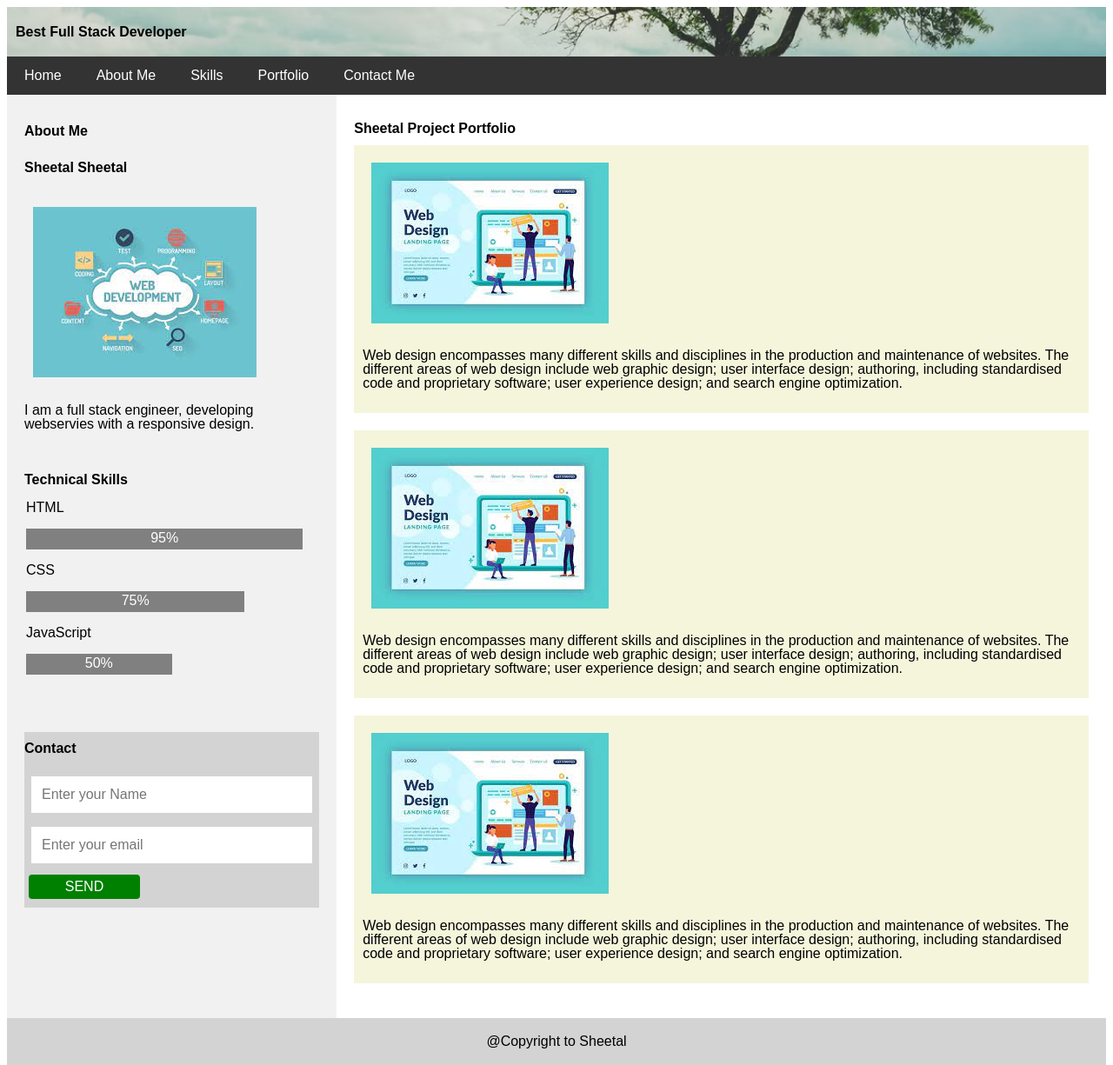
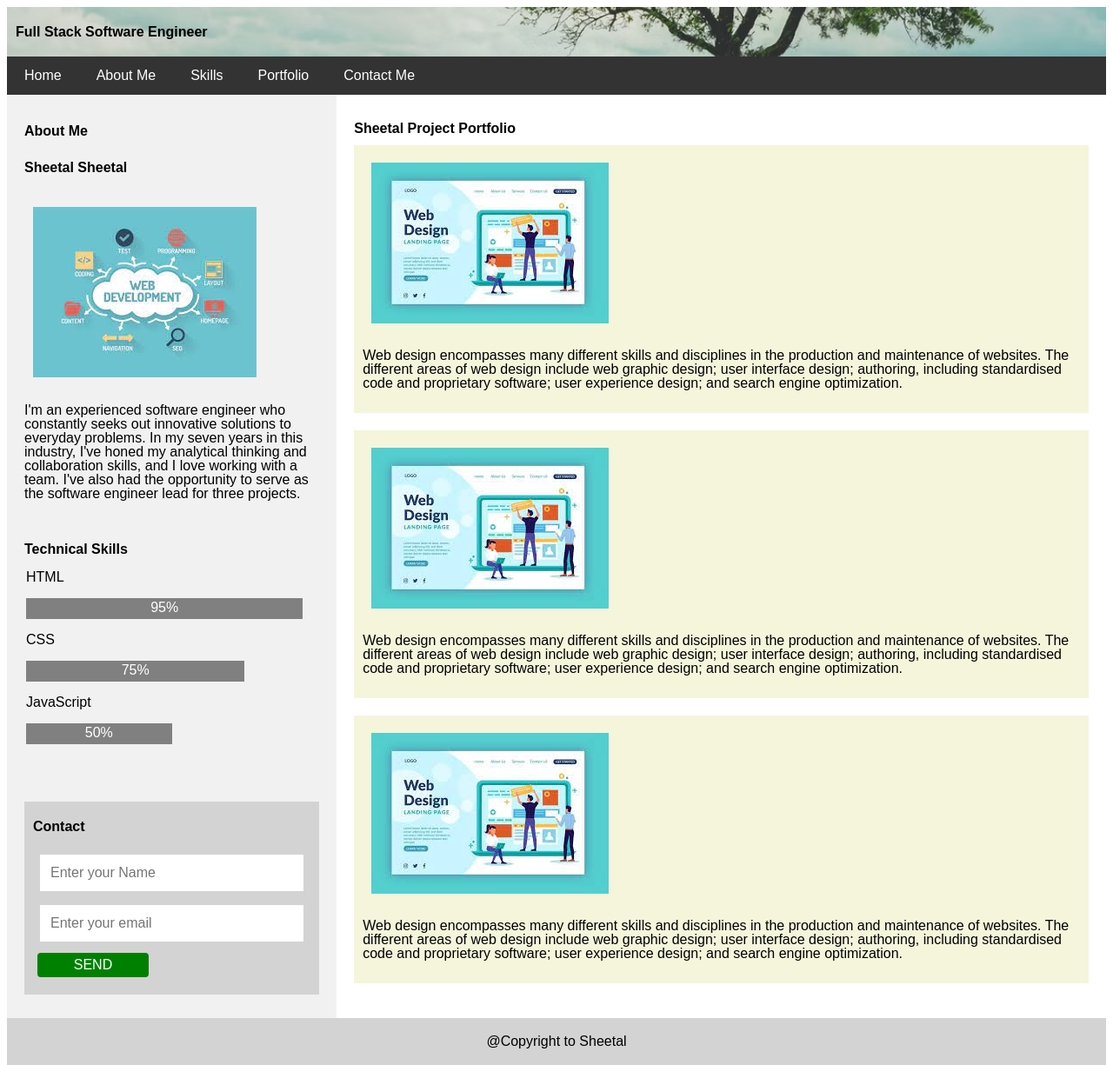
Before and after one commit to sheetaljwl795/module1-challenge2, a plain HTML site: page index.html in a window 1280 px wide. Shown: the whole page at 87% size. Drawn offline with Linux system fonts and the light colour scheme.

Commit message:
Third Commit

```diff
--- a/index.html
+++ b/index.html
@@ -12,7 +12,7 @@
 <body>
    <!-- Header -->
    <div class ="header">
-        <h1>Best Full Stack Developer</h1>
+        <h1>Full Stack Software Engineer</h1>
     </div>
 
     <!-- Navigation Bar -->
@@ -33,7 +33,7 @@
         <div class="webimage" style="height:220px;">
         <img src="images/webdev.jpg" alt="Profile Photo">
         </div>
-        <p>I am a full stack engineer, developing webservies with a responsive design.</p>
+        <p>I'm an experienced software engineer who constantly seeks out innovative solutions to everyday problems. In my seven years in this industry, I've honed my analytical thinking and collaboration skills, and I love working with a team. I've also had the opportunity to serve as the software engineer lead for three projects.</p>
 
         <br>
 
--- a/style.css
+++ b/style.css
@@ -89,8 +89,8 @@
         flex-direction: column;
         justify-content: space-evenly;
         box-sizing: border-box;
-        padding: 0px;
-        background-color: lightgrey;
+        padding: 10px;
+        background-color:lightgray;
         text-align: left;
 }
 
```
